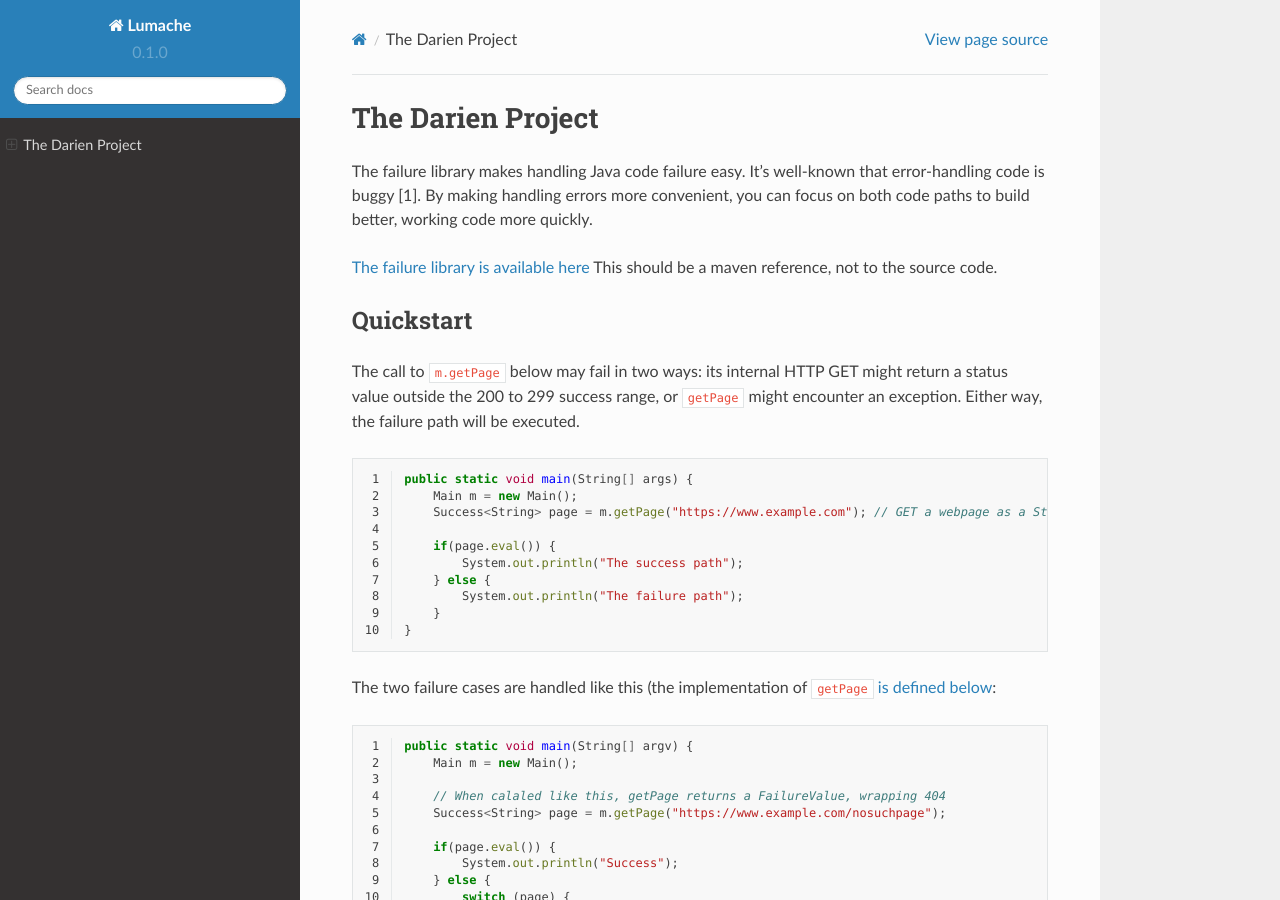
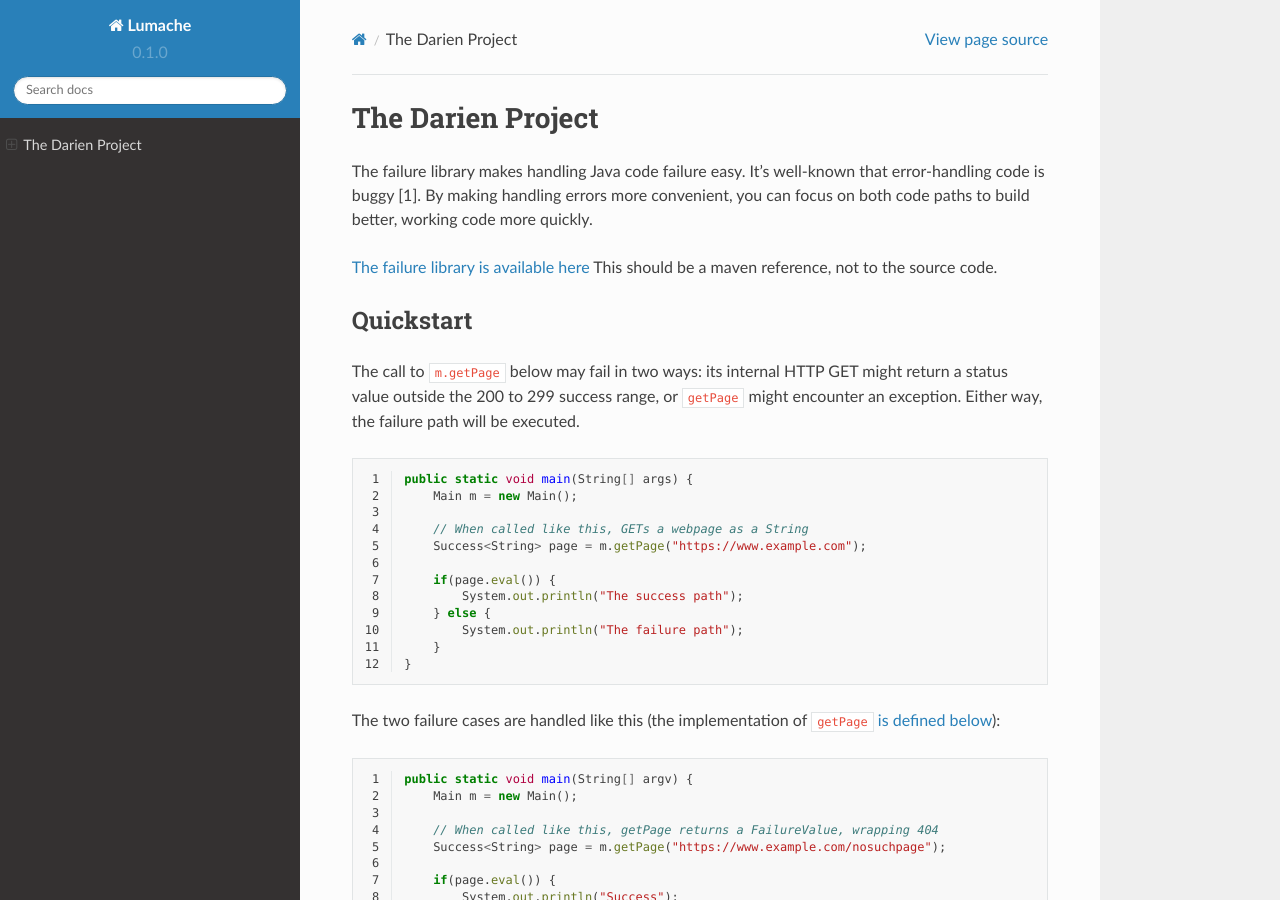
Before and after one commit to jh-evans/readthedocs, a Sphinx documentation site: the page built from docs/source/index.rst, in a window 1280 px wide and 900 px high. Built offline with Sphinx 7.4.7 and the Read the Docs theme 2.0.0, drawn with Linux system fonts in a browser that asks for light colours.

Commit message:
Update index.rst

```diff
--- a/docs/source/index.rst
+++ b/docs/source/index.rst
@@ -16,7 +16,9 @@ The call to ``m.getPage`` below may fail in two ways: its internal HTTP GET migh
 
    public static void main(String[] args) {
        Main m = new Main();
-       Success<String> page = m.getPage("https://www.example.com"); // GET a webpage as a String
+
+       // When called like this, GETs a webpage as a String
+       Success<String> page = m.getPage("https://www.example.com");
 
        if(page.eval()) {
            System.out.println("The success path");
@@ -25,7 +27,7 @@ The call to ``m.getPage`` below may fail in two ways: its internal HTTP GET migh
        }
    }
 
-The two failure cases are handled like this (the implementation of ``getPage`` `is defined below <getPage>`_:
+The two failure cases are handled like this (the implementation of ``getPage`` `is defined below <getPage>`_):
 
 .. code-block:: java
    :linenos:
@@ -33,7 +35,7 @@ The two failure cases are handled like this (the implementation of ``getPage`` `
    public static void main(String[] argv) {
        Main m = new Main();
 
-       // When calaled like this, getPage returns a FailureValue, wrapping 404
+       // When called like this, getPage returns a FailureValue, wrapping 404
        Success<String> page = m.getPage("https://www.example.com/nosuchpage");
 
        if(page.eval()) {
```
